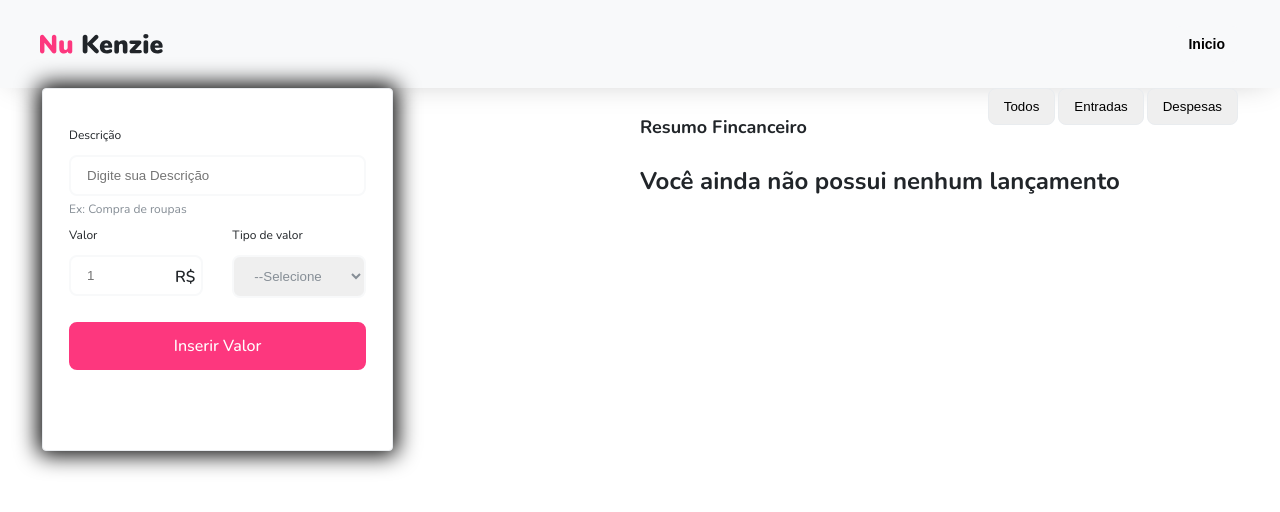
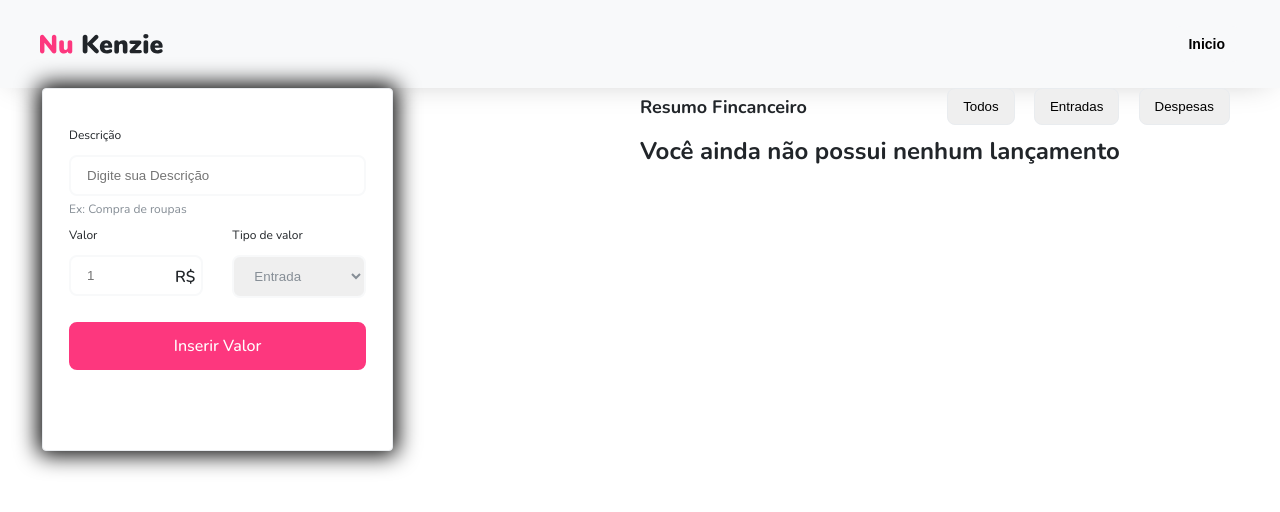
Before and after one commit to Kenzie-Academy-Brasil-Developers/Kenzie-Academy-Brasil-Developers-react-entrega-s1-template-nu-kenzie-cebarrico, a React (Create React App) app in the folder nu-kenzie/: page / in a window 1280 px wide. Both pictures are taken after a click on the button "Iniciar". Shown: the top 512 px of the page. Built offline with nearby package versions, Linux system fonts and the light colour scheme.

Commit message:
fix:select input

```diff
--- a/nu-kenzie/src/components/Filter/filter.css
+++ b/nu-kenzie/src/components/Filter/filter.css
@@ -1,8 +1,10 @@
 .list-header {
   display: flex;
   width: 100%;
-  justify-content: space-between;
-  align-items: center;
+  flex-direction: column;
+
+  margin-bottom: 10px;
+  gap: 10px;
 }
 
 .list-header h2 {
@@ -11,13 +13,12 @@
 
 .btm-container {
   display: flex;
-  flex-direction: column;
+  justify-content: space-around;
   gap: 3px;
-  margin-bottom: 40px;
 }
 
 .btm-container button {
-  padding: 5px 10px;
+  padding: 10px 15px;
   border: 1.4px solid var(--color-grey-2);
   border-radius: 8px;
   cursor: pointer;
@@ -28,9 +29,23 @@
   color: white;
 }
 
+.btm-container button:hover:not(:focus) {
+  background-color: var(--color-grey-3);
+}
+
 @media (min-width: 600px) {
+  .list-header {
+    width: 100%;
+
+    display: flex;
+    flex-direction: row;
+    justify-content: space-between;
+    align-items: center;
+  }
   .btm-container {
-    flex-direction: row;
+    width: 50%;
+    display: flex;
+    justify-content: space-around;
   }
   .btm-container button {
     padding: 10px 15px;
--- a/nu-kenzie/src/components/Filter/index.jsx
+++ b/nu-kenzie/src/components/Filter/index.jsx
@@ -1,7 +1,14 @@
 import "./filter.css";
+import { List } from "../List";
 
-export const HeaderMain = ({ setListFilter, filterList }) => {
+export const HeaderMain = ({
+  setListFilter,
+  filterList,
+  removeList,
+  activities,
+}) => {
   return (
+    <section className="list-section">
       <div className="list-header">
         <h2>Resumo Fincanceiro</h2>
         <div className="btm-container">
@@ -10,5 +17,15 @@ export const HeaderMain = ({ setListFilter, filterList }) => {
           <button onClick={() => setListFilter("Despesas")}>Despesas</button>
         </div>
       </div>
+      {activities.length > 0 ? (
+        <List
+          activities={activities}
+          removeList={removeList}
+          filterList={filterList}
+        />
+      ) : (
+        <h2>Você ainda não possui nenhum lançamento</h2>
+      )}
+    </section>
   );
 };
--- a/nu-kenzie/src/components/FormProfile/form.css
+++ b/nu-kenzie/src/components/FormProfile/form.css
@@ -112,3 +112,18 @@ form > div > span {
   width: 100%;
   max-width: 351px;
 }
+
+@media (max-width: 400px) {
+  .value-container {
+    flex-direction: column;
+  }
+  .value {
+    width: 90%;
+  }
+  .value-type {
+    width: 90%;
+  }
+  form > div > span {
+    translate: 193px 39px;
+  }
+}
--- a/nu-kenzie/src/components/FormProfile/index.jsx
+++ b/nu-kenzie/src/components/FormProfile/index.jsx
@@ -1,17 +1,22 @@
 import { useState } from "react";
 import "./form.css";
+import { HeaderMain } from "../Filter";
+import { Balance } from "./Balance";
 
 import uuid from "react-uuid";
 
-export const FormMain = ({ setActivities }) => {
+export const FormMain = ({
+  setActivities,
+  activities,
+  removeList,
+  filterList,
+  setListFilter,
+}) => {
+  const categoryList = ["Entrada", "Despesas"];
   const [id, setId] = useState("");
   const [name, setName] = useState("");
   const [amount, setAmount] = useState("");
   const [entry, setEntry] = useState("");
-
-  function register(event) {
-    event.preventDefault();
-
   let activity = {
     id: uuid(),
     name,
@@ -19,16 +24,24 @@ export const FormMain = ({ setActivities }) => {
     entry,
   };
 
+  function register(event) {
+    event.preventDefault();
+    if (activity.entry === "") {
+      activity.entry = categoryList[0];
+    }
     setActivities((lastActivities) => {
       return [...lastActivities, activity];
     });
 
     setName("");
     setAmount("");
-    setEntry("");
+    setEntry(categoryList[0]);
     setId("");
   }
+
   return (
+    <main className="container-profile ">
+      <section className="form-section">
         <form onSubmit={register}>
           <label>Descrição</label>
           <input
@@ -55,11 +68,9 @@ export const FormMain = ({ setActivities }) => {
               <label htmlFor="">Tipo de valor</label>
               <select
                 name="value-type"
-            onClick={(event) => setEntry(event.target.value)}
-            id=""
-            required
+                onChange={(event) => setEntry(event.target.value)}
+                value={entry}
               >
-            <option value="">--Selecione</option>
                 <option value="Entrada">Entrada</option>
                 <option value="Despesas">Despesas</option>
               </select>
@@ -69,5 +80,14 @@ export const FormMain = ({ setActivities }) => {
             Inserir Valor
           </button>
         </form>
+        {activities.length > 0 ? <Balance calc={activities} /> : ""}
+      </section>
+      <HeaderMain
+        setListFilter={setListFilter}
+        activities={activities}
+        removeList={removeList}
+        filterList={filterList}
+      />
+    </main>
   );
 };
--- a/nu-kenzie/src/components/Header/index.jsx
+++ b/nu-kenzie/src/components/Header/index.jsx
@@ -3,11 +3,13 @@ import logo from "../../img/nukenzieb.svg";
 
 export const ProfileHeader = ({ setLoginIsTrue }) => {
   return (
+    <header className="nav-header" style={{ justifyContent: "center" }}>
       <nav>
         <img src={logo} alt="" />
         <button className="logout-btm" onClick={() => setLoginIsTrue(false)}>
           Inicio
         </button>
       </nav>
+    </header>
   );
 };
--- a/nu-kenzie/src/components/ProfilePage/index.jsx
+++ b/nu-kenzie/src/components/ProfilePage/index.jsx
@@ -14,27 +14,15 @@ export const Profile = ({
 }) => {
   return (
     <div className="app-2">
-      <header className="nav-header">
-        <ProfileHeader setLoginIsTrue={setLoginIsTrue} />
-      </header>
-      <main className="container-profile ">
-        <section className="form-section">
-          <FormMain setActivities={setActivities} />
-          {activities.length > 0 ? <Balance calc={activities} /> : ""}
-        </section>
-        <section className="list-section">
-          <HeaderMain setListFilter={setListFilter} />
-          {activities.length > 0 ? (
-            <List
-              activities={activities}
-              removeList={removeList}
-              filterList={filterList}
-            />
-          ) : (
-            <h2>Você ainda não possui nenhum lançamento</h2>
-          )}
-        </section>
-      </main>
+      <ProfileHeader setLoginIsTrue={setLoginIsTrue} />
+
+      <FormMain
+        setActivities={setActivities}
+        setListFilter={setListFilter}
+        activities={activities}
+        filterList={filterList}
+        removeList={removeList}
+      />
     </div>
   );
 };
```
Lines whose indentation alone changed are shown as unchanged.
